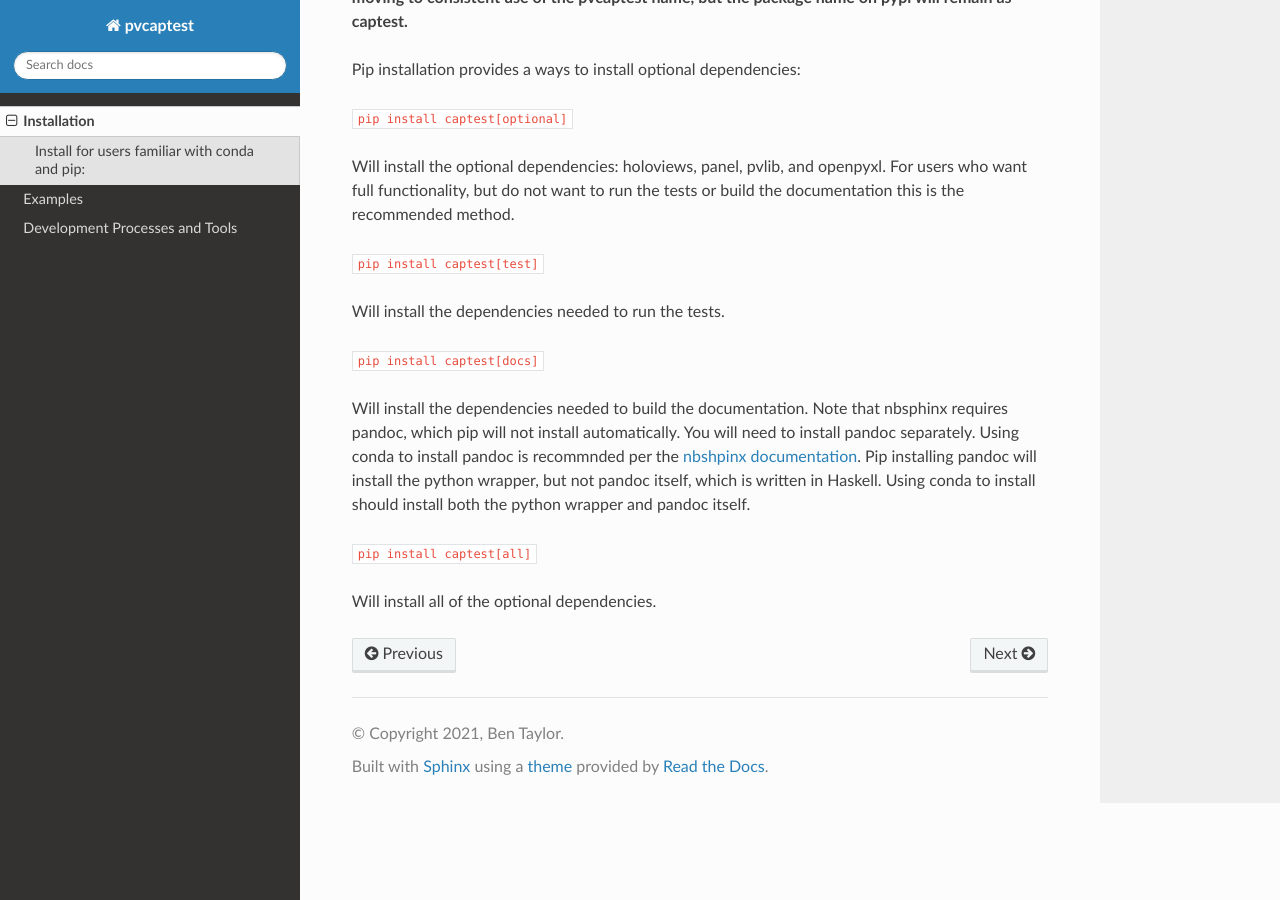
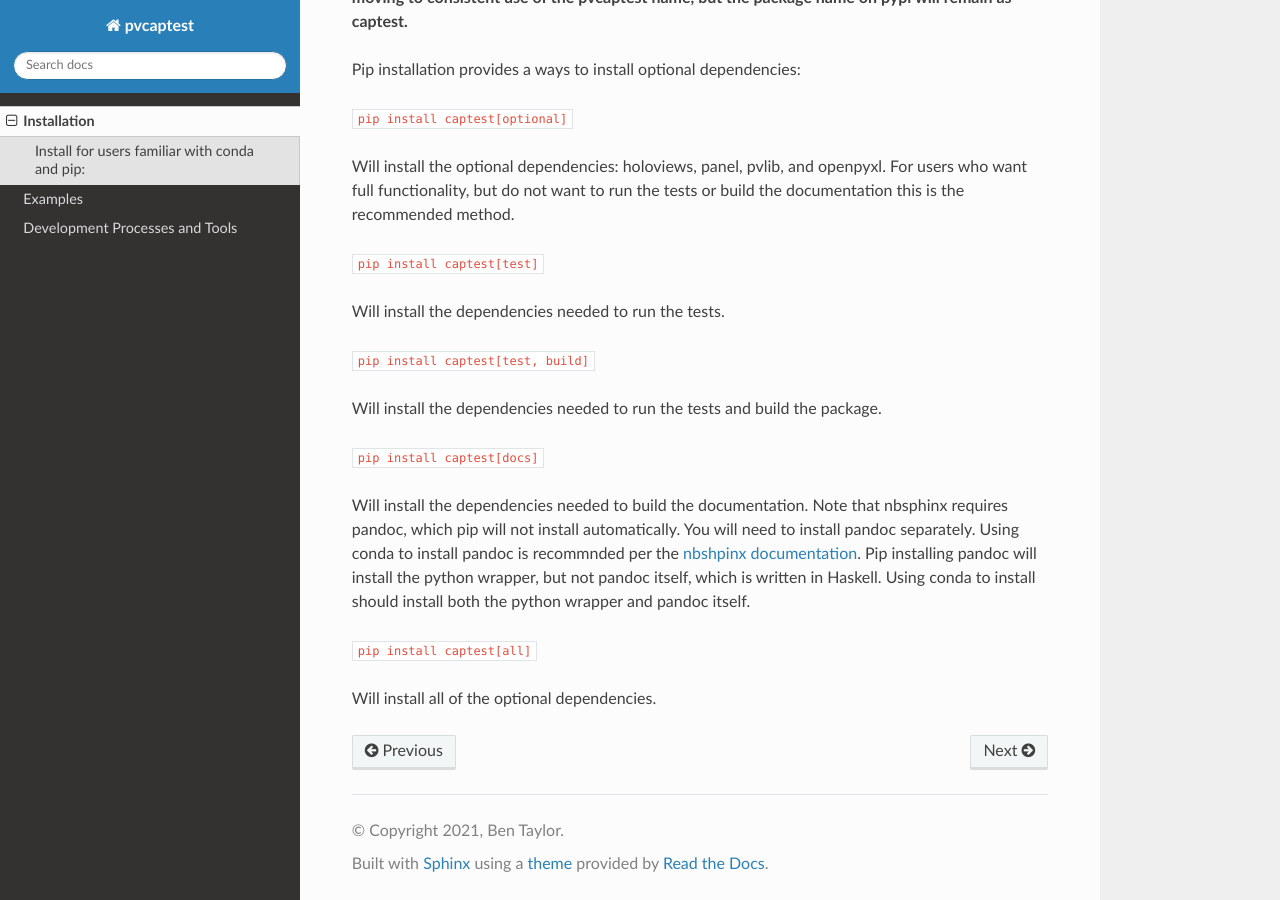
Before and after one commit to pvcaptest/pvcaptest, a Sphinx documentation site: the page built from docs/installation.rst, in a window 1280 px wide and 900 px high, scrolled down 1464 px. Built offline with Sphinx 7.4.7 and the Read the Docs theme 2.0.0, drawn with Linux system fonts in a browser that asks for light colours; pages that are not in the unit, such as notebooks, are missing from menus.

Commit message:
Adds build to pip install extras

```diff
--- a/docs/installation.rst
+++ b/docs/installation.rst
@@ -59,6 +59,10 @@ Will install the optional dependencies: holoviews, panel, pvlib, and openpyxl. F
 
 Will install the dependencies needed to run the tests.
 
+``pip install captest[test, build]``
+
+Will install the dependencies needed to run the tests and build the package.
+
 ``pip install captest[docs]``
 
 Will install the dependencies needed to build the documentation. Note that nbsphinx requires pandoc, which pip will not install automatically. You will need to install pandoc separately. Using conda to install pandoc is recommnded per the `nbshpinx documentation <https://nbsphinx.readthedocs.io/en/0.9.1/installation.html#pandoc>`__. Pip installing pandoc will install the python wrapper, but not pandoc itself, which is written in Haskell. Using conda to install should install both the python wrapper and pandoc itself.
--- a/setup.py
+++ b/setup.py
@@ -35,6 +35,10 @@ EXTRAS_REQUIRE['test'] = EXTRAS_REQUIRE['optional'] + [
     'pytest-mock',
     'pytest-timeout',
 ]
+EXTRAS_REQUIRE['build'] = EXTRAS_REQUIRE['optional'] + [
+    'build',
+    'twine',
+]
 EXTRAS_REQUIRE['docs'] = EXTRAS_REQUIRE['optional'] + [
     'docutils',
     'nbsphinx',
```
